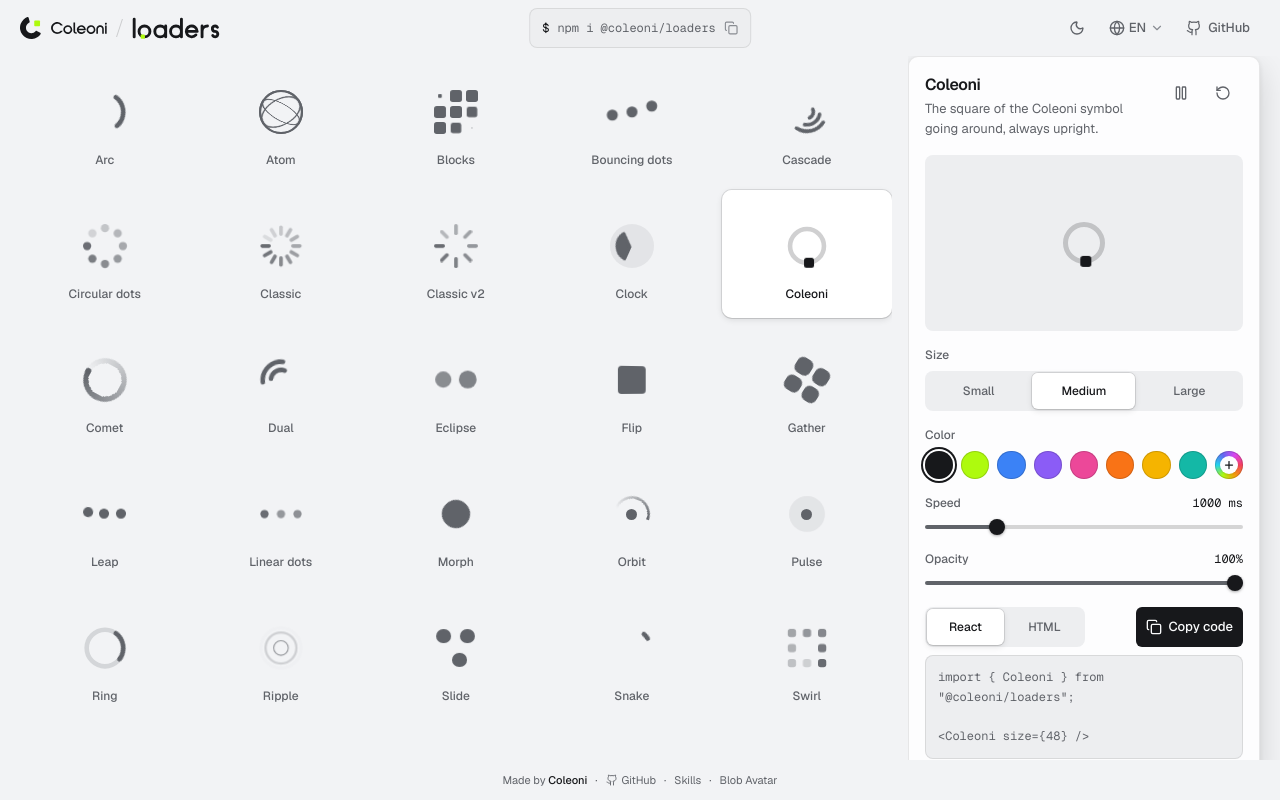
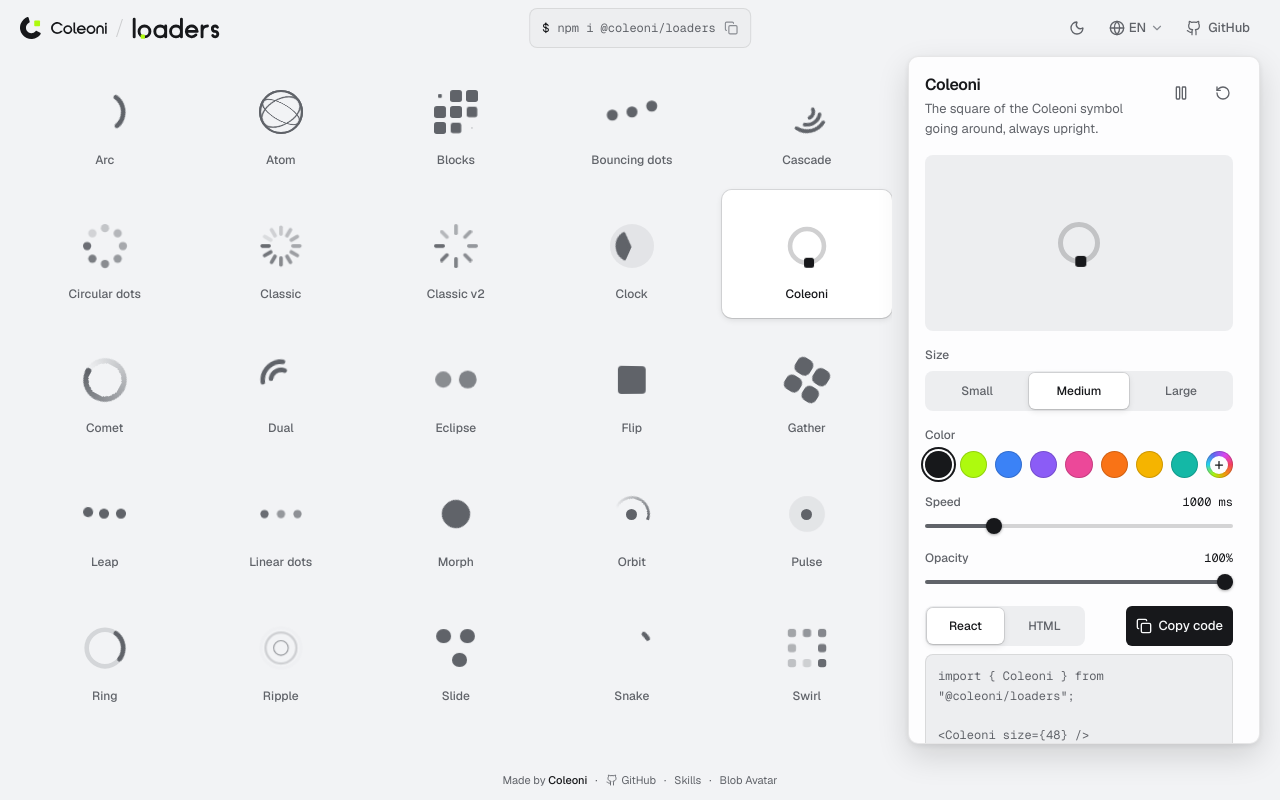
Before and after one commit to c0le0ni/loaders, a React (Vite) app: page / in a window 1280 px wide. Built offline with nearby package versions, Linux system fonts and the light colour scheme.

Commit message:
fix(site): the card scrolls inside itself, and the footer links follow the language

```diff
--- a/src/i18n/strings.ts
+++ b/src/i18n/strings.ts
@@ -207,7 +207,7 @@
   toLight: 'Tema claro',
   toDark: 'Tema escuro',
   newTab: '(abre em nova aba)',
-  madeBy: 'Feito por',
+  madeBy: 'Feito pela',
   about: {
     arc: 'um traço aberto girando.',
     atom: 'um círculo com três anéis girando em profundidade dentro dele.',
--- a/src/ui/app.tsx
+++ b/src/ui/app.tsx
@@ -83,7 +83,7 @@
             <h1 className="sr-only">{S.h1}</h1>
             <Gallery selected={selected} onSelect={select} color={color} settings={settings} S={S} />
           </div>
-          <div ref={inspector} data-intro-card className="order-first scroll-mt-3 md:order-none md:-mr-5 md:w-[23.25rem] md:shrink-0 md:overflow-y-auto md:pr-5 md:pb-8">
+          <div ref={inspector} data-intro-card className="order-first scroll-mt-3 md:order-none md:flex md:min-h-0 md:w-[22rem] md:shrink-0 md:flex-col md:pb-4">
             <Inspector name={selected} settings={settings[selected]} onSettings={change} onReset={reset} color={color} onColor={setColor} S={S} />
           </div>
         </main>
@@ -101,11 +101,11 @@
             <span className="sr-only"> {S.newTab}</span>
           </a>
           <span aria-hidden>·</span>
-          <a href={SKILLS} rel="noopener" className="transition-colors hover:text-foreground">
+          <a href={`${SKILLS}${S.path}`} rel="noopener" className="transition-colors hover:text-foreground">
             {S.skills}
           </a>
           <span aria-hidden>·</span>
-          <a href={BLOB} rel="noopener" className="transition-colors hover:text-foreground">
+          <a href={`${BLOB}${S.path}`} rel="noopener" className="transition-colors hover:text-foreground">
             {S.blob}
           </a>
         </footer>
--- a/src/ui/inspector.tsx
+++ b/src/ui/inspector.tsx
@@ -26,7 +26,7 @@
   const label = NAMES[def.name];
 
   return (
-    <section aria-label={S.settings} className={cn('flex flex-col gap-4 rounded-xl border border-border bg-surface p-4 shadow-lg', className)}>
+    <section aria-label={S.settings} className={cn('flex flex-col gap-4 rounded-xl border border-border bg-surface p-4 shadow-lg md:max-h-full md:min-h-0', className)}>
       <header className="flex items-start gap-3">
         <div className="min-w-0 flex-1">
           <h2 className="text-lg font-semibold tracking-tight text-foreground">{label}</h2>
@@ -52,6 +52,8 @@
         </div>
       </header>
 
+      {/* on a desktop the card never outgrows the screen: everything below the title scrolls inside it */}
+      <div className="flex flex-col gap-4 *:shrink-0 md:-mx-4 md:-mb-4 md:min-h-0 md:overflow-y-auto md:px-4 md:pb-4 md:[scrollbar-gutter:stable] md:[scrollbar-width:thin]">
         <div role="img" aria-label={S.preview(label)} className="grid h-44 place-items-center rounded-lg bg-surface-sunken">
           <Loader key={def.name} size={settings.size} color={color || undefined} duration={settings.duration} playState={paused ? 'paused' : 'running'} style={{ opacity: settings.opacity / 100 }} aria-hidden="true" {...settings.extras} />
         </div>
@@ -80,9 +82,10 @@
               {S.copyCode}
             </Button>
           </div>
-        <pre id="code-panel" role="tabpanel" tabIndex={0} aria-label={S.code} className="max-h-56 overflow-auto rounded-lg border border-border bg-surface-sunken p-3 font-mono text-xs leading-relaxed whitespace-pre-wrap text-foreground-muted outline-offset-2 [overflow-wrap:anywhere]">
+          <pre id="code-panel" role="tabpanel" tabIndex={0} aria-label={S.code} className="rounded-lg border border-border bg-surface-sunken p-3 font-mono text-xs leading-relaxed whitespace-pre-wrap text-foreground-muted outline-offset-2 [overflow-wrap:anywhere]">
             <code>{code}</code>
           </pre>
+        </div>
       </div>
     </section>
   );
```
Lines whose indentation alone changed are shown as unchanged.
